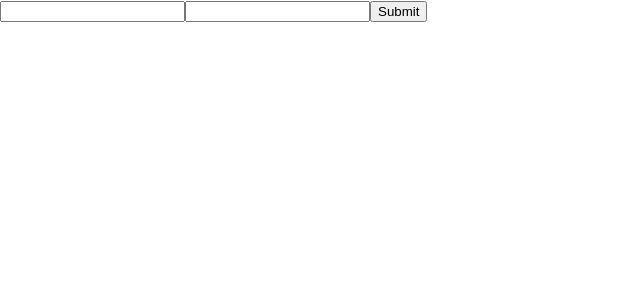
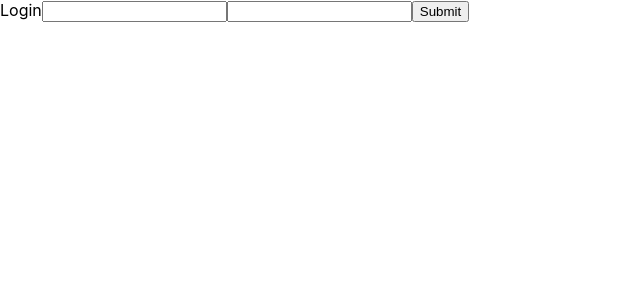
Before and after one commit to vehikl-morning-mob/react-chat-app, a React (Create React App) app: page / in a window 1280 px wide. Shown: the top 300 px of the page, without its empty margins (0-640 px from the left). Built offline with nearby package versions, Linux system fonts and the light colour scheme.

Commit message:
Replace Login form for Chat application upon login

```diff
--- a/src/App.tsx
+++ b/src/App.tsx
@@ -1,11 +1,22 @@
-import React from 'react';
+import React, {useEffect, useState} from 'react';
 import './App.css';
 import {Login} from './components/login';
+import {Chat} from './components/Chat';
 
 function App() {
+
+    const [isLoggedIn, setIsLoggedIn] = useState(false);
+    useEffect(() => {
+        setIsLoggedIn(!!window.localStorage.getItem('token'));
+        const onLoggedIn = () => setIsLoggedIn(true);
+        window.addEventListener('logged-in', onLoggedIn);
+
+        return () => window.removeEventListener('logged-in', onLoggedIn);
+    }, []);
+
     return (
         <div className="chatApp">
-            <Login/>
+            {isLoggedIn ? <Chat/> : <Login/>}
         </div>
     );
 }
--- a/src/components/Chat.tsx
+++ b/src/components/Chat.tsx
@@ -9,7 +9,8 @@ export function Chat() {
         await postMessage(message);
     };
 
-    return <div>
+    return <div className="chat-component">
+        Chat
         <input type="text" value={message} onChange={event => setMessage(event.target.value)}/>
         <button type="submit" onClick={handlePostMessage}/>
     </div>;
--- a/src/components/login.tsx
+++ b/src/components/login.tsx
@@ -17,7 +17,8 @@ export function Login() {
         });
     }
 
-    return <form>
+    return <form className="login-component">
+        Login
         <input type="email"
                name="email"
                value={inputs.email}
--- a/src/services/index.ts
+++ b/src/services/index.ts
@@ -4,6 +4,7 @@ export async function login(email: string, password: string) {
     try {
         const response = await axios.post('http://127.0.0.1:8000/api/auth/login', {email, password});
         window.localStorage.setItem('token', response.data.access_token);
+        window.dispatchEvent(new Event('logged-in'));
     } catch (e) {
         alert('Failed to login. Please refresh the page.');
     }
```
Also changed, not shown: 1 other file (tests, documents, lock files or other folders).
